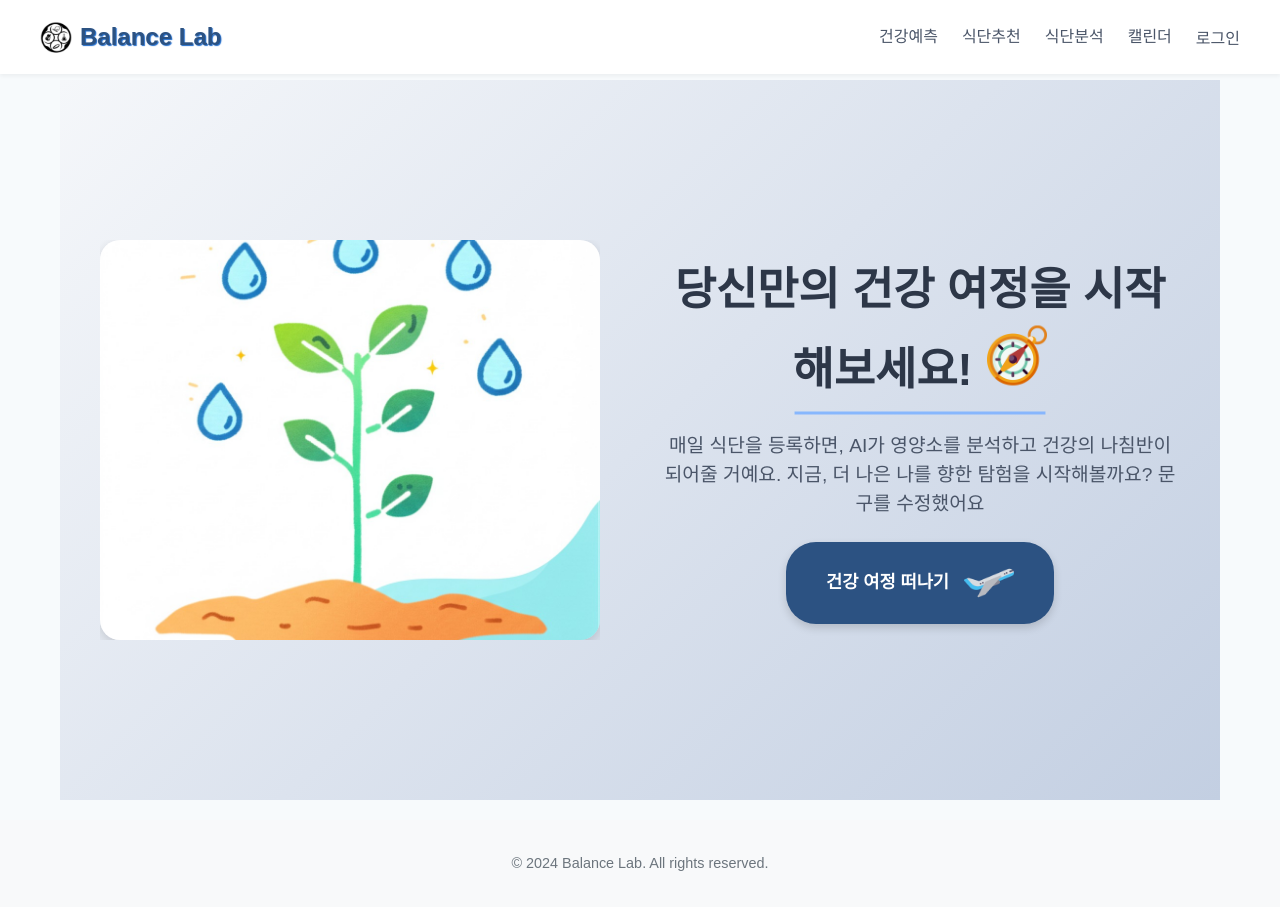
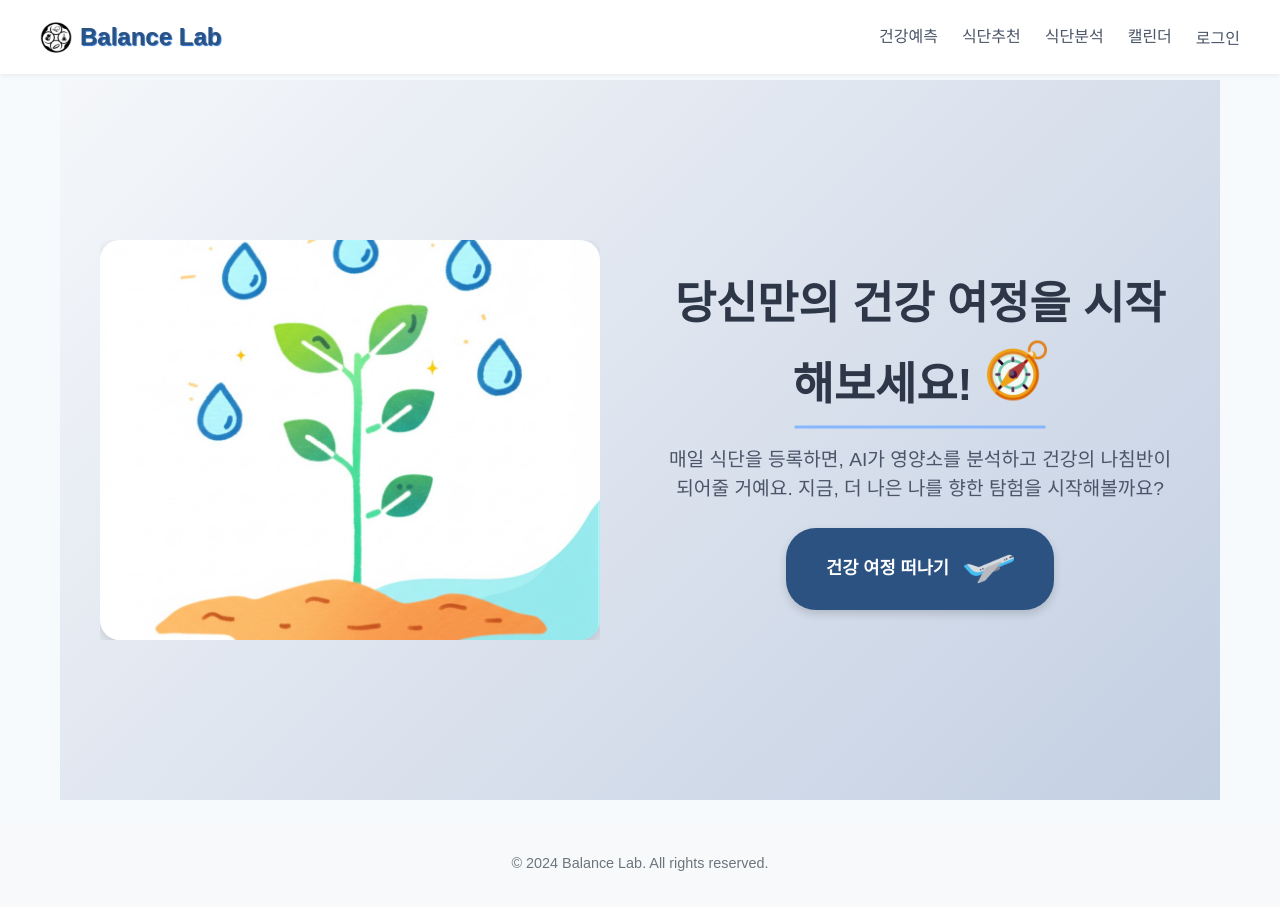
Before and after one commit to hsm9361/balancelabFE, a React (Create React App) app: page / in a window 1280 px wide. Built offline with nearby package versions, Linux system fonts and the light colour scheme; a web font is replaced by a local one.

Commit message:
문구제거

```diff
--- a/src/components/main/CallToAction.jsx
+++ b/src/components/main/CallToAction.jsx
@@ -13,7 +13,6 @@ const CallToAction = ({ navigate }) => {
             <p className={styles.description}>
                 매일 식단을 등록하면, AI가 영양소를 분석하고 건강의 나침반이 되어줄 거예요.
                 지금, 더 나은 나를 향한 탐험을 시작해볼까요?
-                문구를 수정했어요
             </p>
             <button
                 className={styles.analyzeButton}
```
